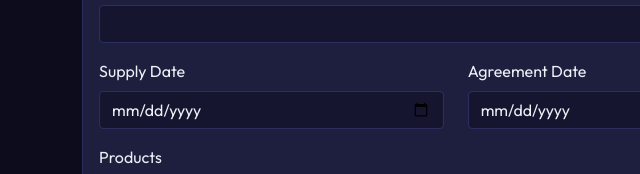
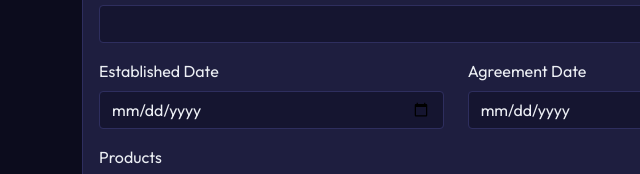
Before and after one commit to layj4155/Stock_management, a website: page public/suppliers.html in a window 1280 px wide. Shown: the part 280-454 px from the top of the page, 0-640 px from the left. Drawn offline with nearby package versions, Linux system fonts and the light colour scheme.

Commit message:
Changes in Subplier.html

```diff
--- a/public/suppliers.html
+++ b/public/suppliers.html
@@ -70,7 +70,7 @@
                     </div>
                     <div class="row">
                         <div class="col-md-4 mb-3">
-                            <label class="form-label">Supply Date</label>
+                            <label class="form-label">Established Date</label>
                             <input type="date" class="form-control" id="supplyDate">
                         </div>
                         <div class="col-md-4 mb-3">
```
